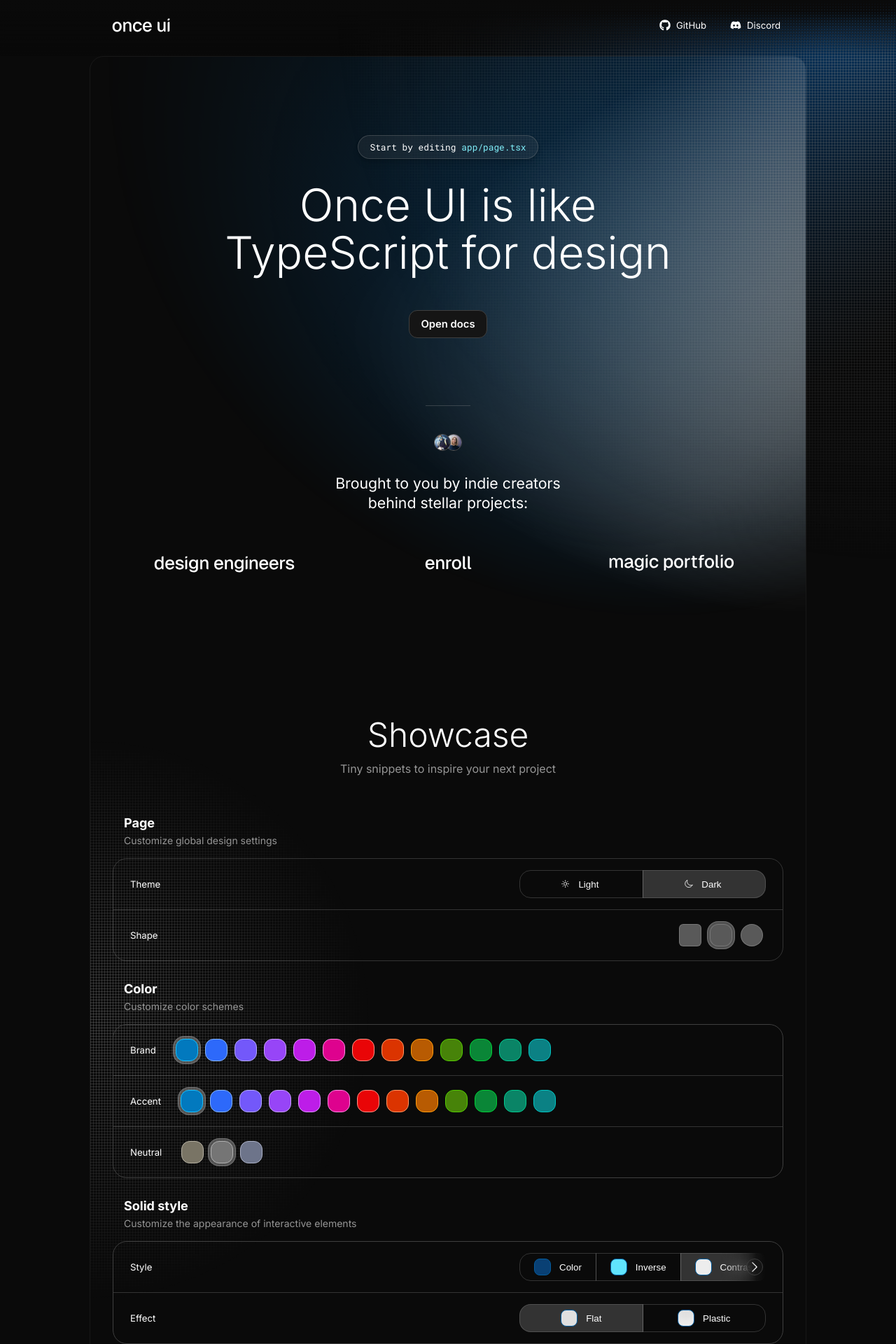
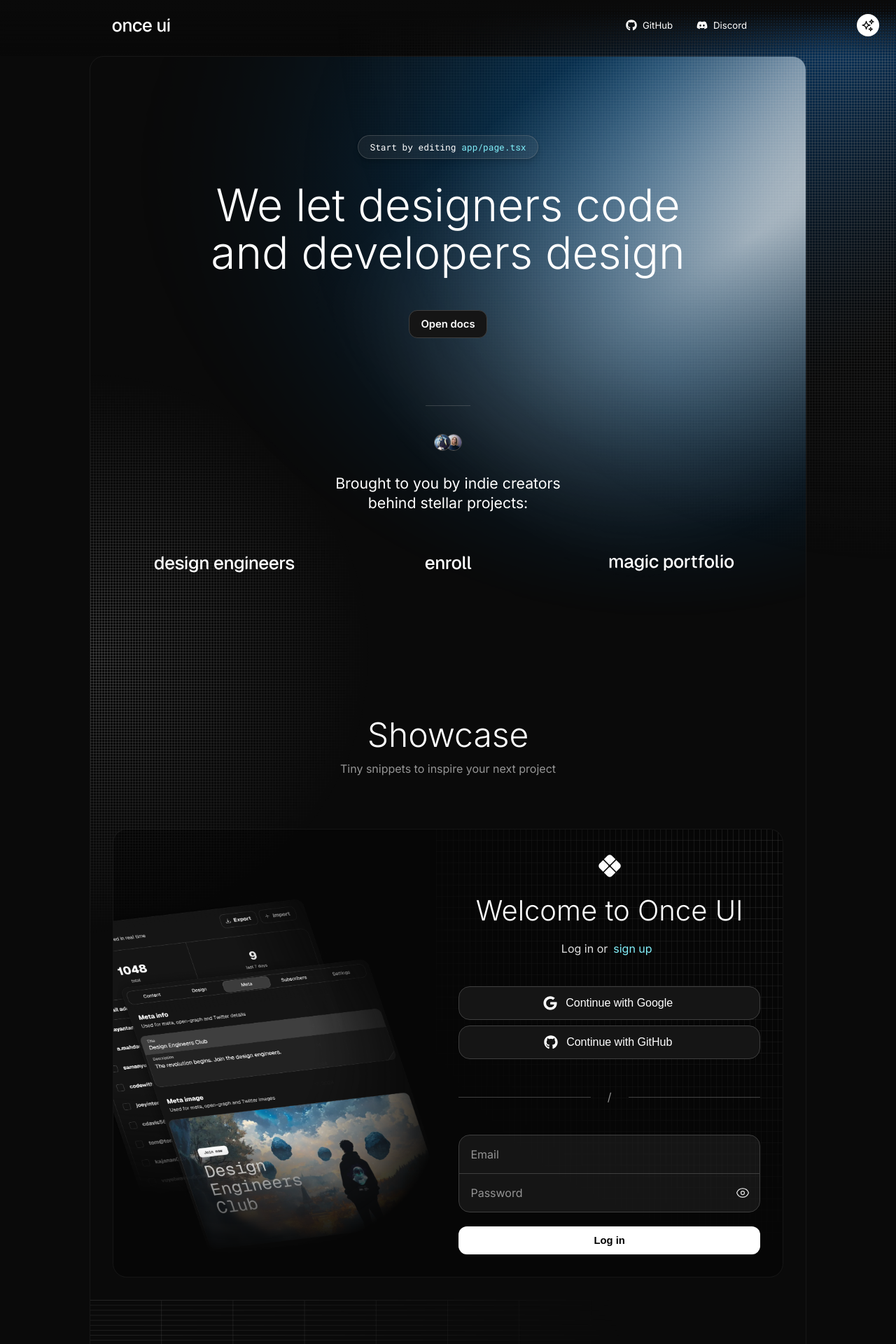
Before and after one commit to once-ui-system/nextjs-starter, a Next.js app: page / in a window 1280 px wide. Shown: the top 1920 px of the page at 70% size. Built offline with nearby package versions, Linux system fonts and the light colour scheme.

Commit message:
update demos

```diff
--- a/src/app/layout.tsx
+++ b/src/app/layout.tsx
@@ -7,7 +7,7 @@ import { Metadata } from "next";
 
 import { baseURL, style, meta, og, schema, social } from "@/once-ui/resources/config";
 
-import { Background, Flex } from "@/once-ui/components";
+import { Background, Flex, StyleOverlay } from "@/once-ui/components";
 
 import { Inter } from "next/font/google";
 import { Roboto_Mono } from "next/font/google";
--- a/src/app/page.tsx
+++ b/src/app/page.tsx
@@ -15,7 +15,6 @@ import {
   AvatarGroup,
   Textarea,
   PasswordInput,
-  StylePanel,
   SegmentedControl,
   SmartLink,
   Dialog,
@@ -38,6 +37,7 @@ import {
   Switch,
   Column,
   Row,
+  StyleOverlay,
 } from "@/once-ui/components";
 import { CodeBlock, MediaUpload } from "@/once-ui/modules";
 
@@ -116,7 +116,7 @@ export default function Home() {
       <Flex position="fixed" top="0" fillWidth justifyContent="center" zIndex={3}>
         <Flex justifyContent="space-between" maxWidth="m" paddingX="24" paddingY="20">
           <Logo size="m" icon={false} href="https://once-ui.com" />
-          <Flex gap="12" data-border="rounded">
+          <Flex gap="12" paddingRight="48" data-border="rounded">
             <Button
               href="https://github.com/once-ui-system/nextjs-starter"
               prefixIcon="github"
@@ -135,6 +135,7 @@ export default function Home() {
             >
               Discord
             </Button>
+            <StyleOverlay top="20" right="24"/>
           </Flex>
         </Flex>
       </Flex>
@@ -214,7 +215,7 @@ export default function Home() {
               </Text>
             </InlineCode>
             <Heading wrap="balance" variant="display-default-l" align="center" marginBottom="16">
-              Once UI is like TypeScript for design
+              We let designers code and developers design
             </Heading>
             <Button
               id="readDocs"
@@ -285,9 +286,6 @@ export default function Home() {
             <Text marginBottom="32" align="center" onBackground="neutral-weak">
               Tiny snippets to inspire your next project
             </Text>
-
-            {/* STYLE */}
-            <StylePanel/>
 
             {/* LOGIN */}
             <Flex
--- a/src/once-ui/components/RevealFx.tsx
+++ b/src/once-ui/components/RevealFx.tsx
@@ -71,8 +71,6 @@ const RevealFx = forwardRef<HTMLDivElement, RevealFxProps>(
 
     const translateValue = getTranslateYValue();
 
-    const combinedClassName = `${styles.revealFx} ${isRevealed ? styles.revealed : styles.hidden} ${className || ""}`;
-
     const revealStyle: React.CSSProperties = {
       transitionDuration: getSpeedDuration(),
       transform: isRevealed ? "translateY(0)" : `translateY(${translateValue})`,
@@ -87,7 +85,7 @@ const RevealFx = forwardRef<HTMLDivElement, RevealFxProps>(
         ref={ref}
         aria-hidden="true"
         style={revealStyle}
-        className={combinedClassName}
+        className={`${styles.revealFx} ${isRevealed ? styles.revealed : styles.hidden} ${className || ""}`}
         {...rest}
       >
         {children}
```
